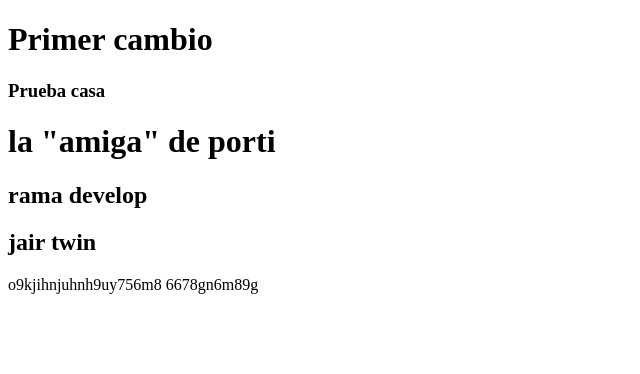
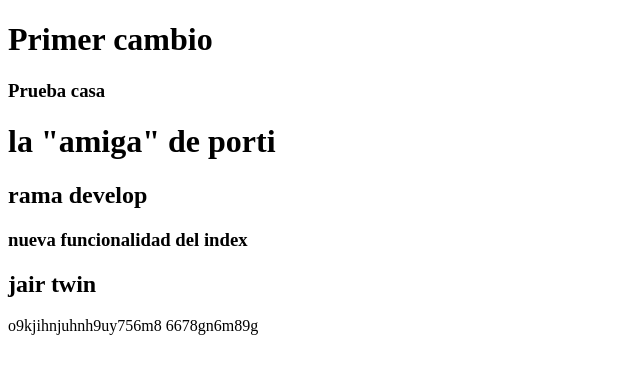
Before and after one commit to yeray-portilla/repositorioEjercicio, a plain HTML site: page index.html in a window 1280 px wide. Shown: the whole page, without its empty margins (0-640 px from the left). Drawn offline with Linux system fonts and the light colour scheme.

Commit message:
nueva funcionalidad

```diff
--- a/index.html
+++ b/index.html
@@ -13,6 +13,7 @@
     <h1>la "amiga" de porti</h1>
 
     <h2>rama develop</h2>
+    <h3>nueva funcionalidad del index</h3>
 
     <h2>jair twin</h2>
 </body>o9kjihnjuhnh9uy756m8 6678gn6m89g
```
